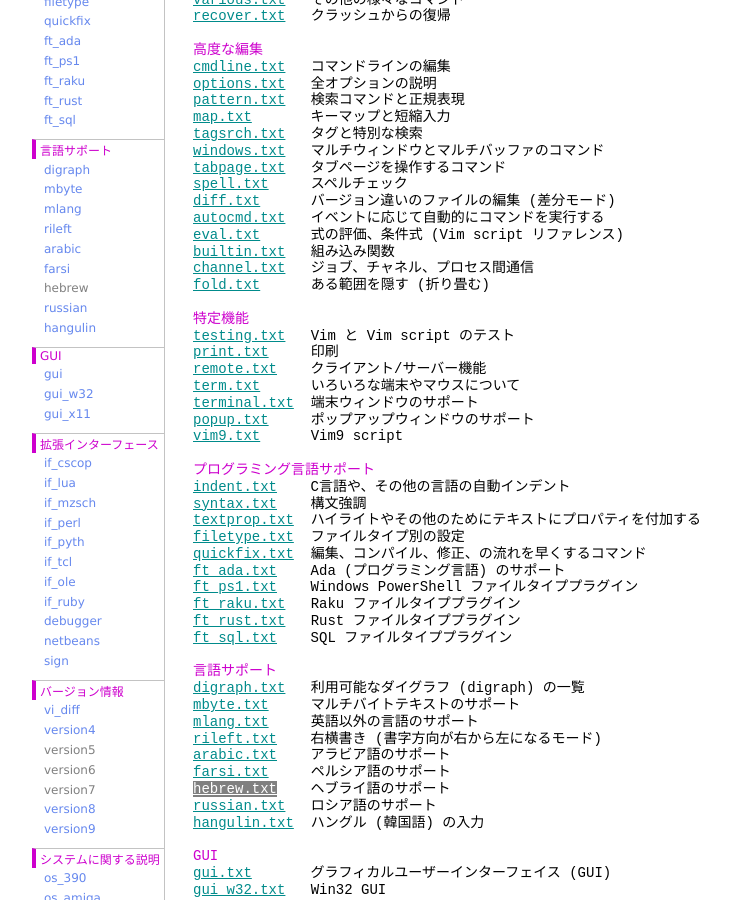
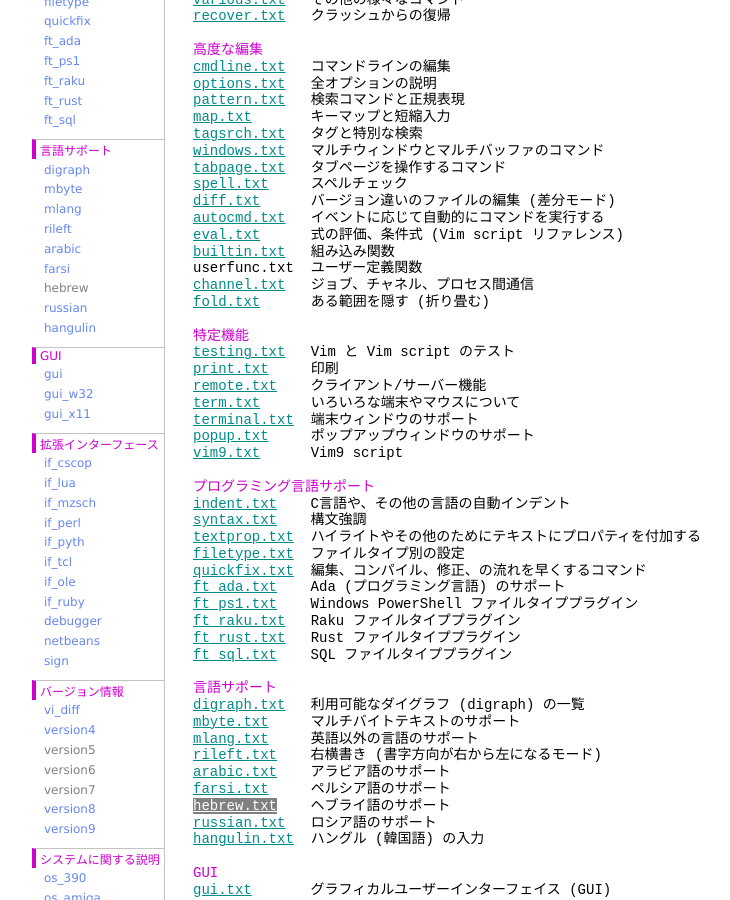
Before and after one commit to vim-jp/vimdoc-ja, a Jekyll site: the page built from index.html, in a window 1280 px wide and 900 px high, scrolled down 2408 px. Shown: the whole window, without its empty margins (208-938 px from the left). Built offline with Jekyll 4.4.1, drawn with Linux system fonts in a browser that asks for light colours; nearby versions of some CDN libraries; comment, search, counter and statistics services are not loaded.

Commit message:
Generated by GitHub workflow 3224074025
https://github.com/vim-jp/vimdoc-ja-working/actions/runs/3224074025

```diff
--- a/index.html
+++ b/index.html
@@ -149,6 +149,7 @@ Vim は Vi IMproved の略です。Vim の大部分は Bram Moolenaar によっ
 <a class="Identifier" href="autocmd.html">autocmd.txt</a>&nbsp;&nbsp; イベントに応じて自動的にコマンドを実行する<br>
 <a class="Identifier" href="eval.html">eval.txt</a>&nbsp;&nbsp;&nbsp;&nbsp;&nbsp;&nbsp;式の評価、条件式 (Vim script リファレンス)<br>
 <a class="Identifier" href="builtin.html">builtin.txt</a>&nbsp;&nbsp; 組み込み関数<br>
+<span class="MissingTag">userfunc.txt</span>&nbsp;&nbsp;ユーザー定義関数<br>
 <a class="Identifier" href="channel.html">channel.txt</a>&nbsp;&nbsp; ジョブ、チャネル、プロセス間通信<br>
 <a class="Identifier" href="fold.html">fold.txt</a>&nbsp;&nbsp;&nbsp;&nbsp;&nbsp;&nbsp;ある範囲を隠す (折り畳む)<br>
 <br>
```
